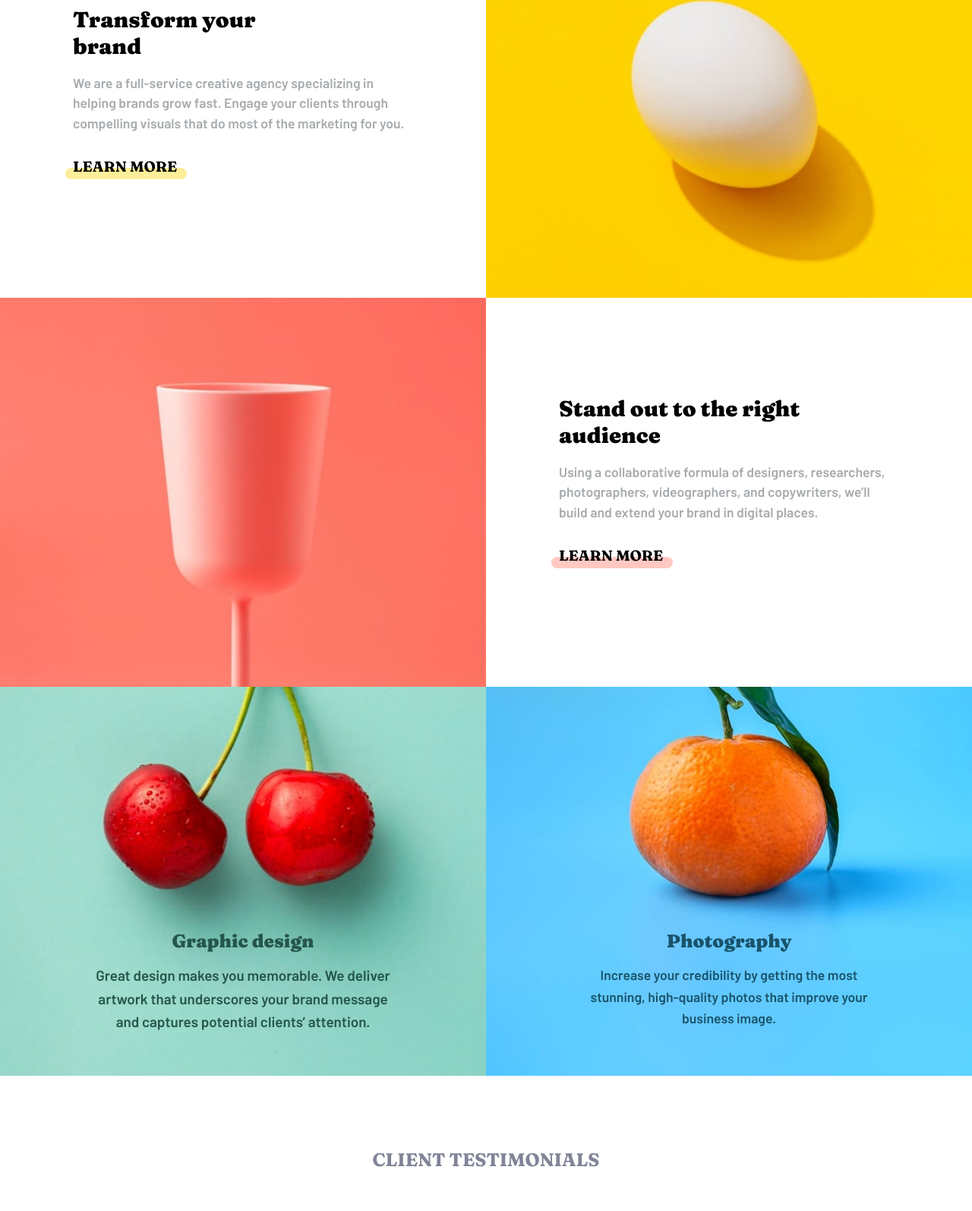
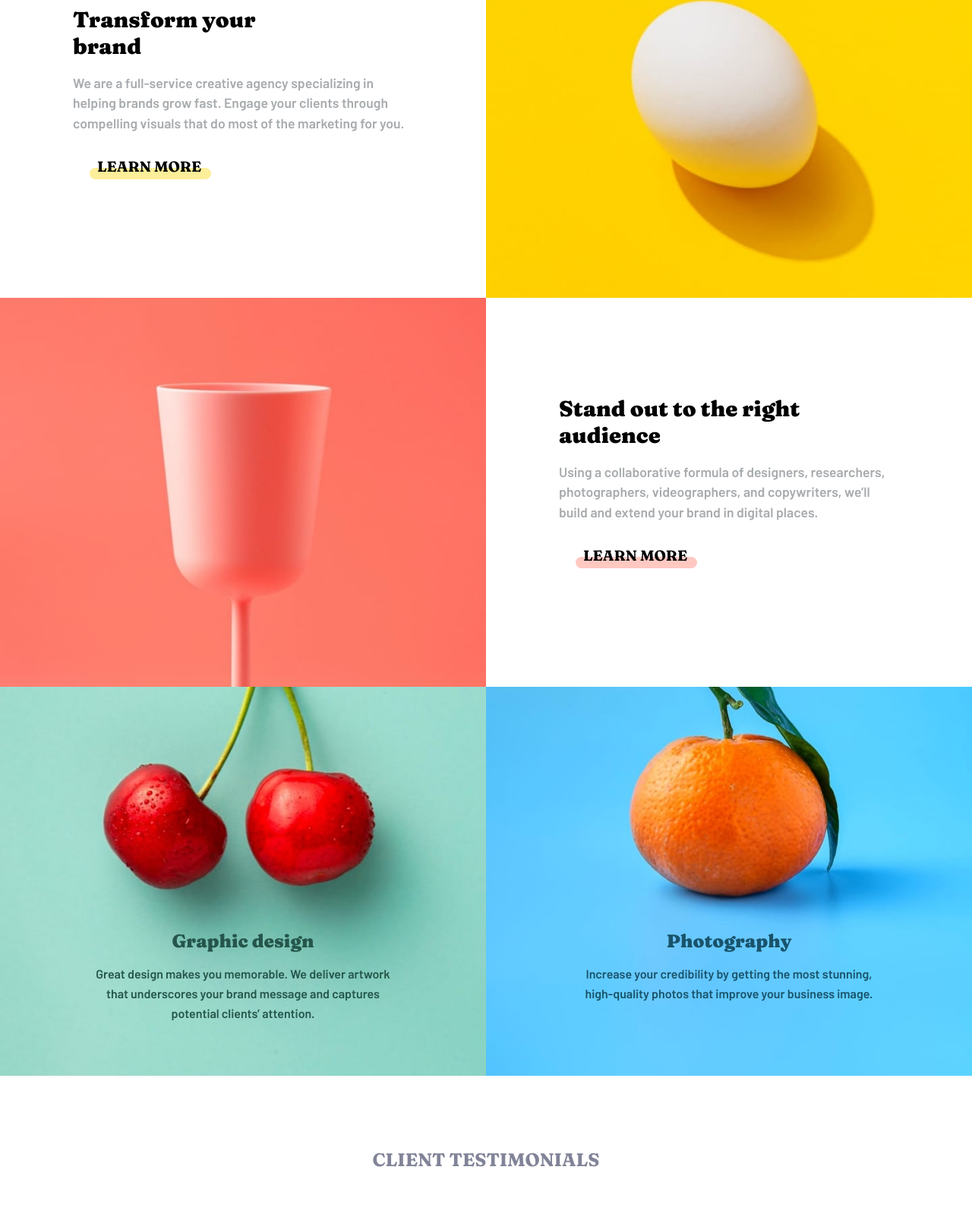
Before and after one commit to franklynxchill/sunnyside-agency-landing-page, a plain HTML site: page index.html in a window 1280 px wide. Shown: the part 773-2367 px from the top of the page at 76% size. Drawn offline with Linux system fonts and the light colour scheme; files whose address does not match are found by name.

Commit message:
updated commit

```diff
--- a/scss/style.scss
+++ b/scss/style.scss
@@ -137,11 +137,10 @@ header {
 
 
 .content {
-  display: none;
+  display: grid;
   grid-template-columns: 100%;
 
   @media (width > 45em) {
-    display: grid;
     grid-template-columns:  50% 50%;
   }
 
@@ -204,7 +203,7 @@ header {
         }
       }
       @media (width > 45em) {
-        margin-left: 3rem;
+        margin-left: 5rem;
       }
     }
     .btn-two {
@@ -225,7 +224,7 @@ header {
         }
       }
       @media (width > 45em) {
-        margin-left: 3rem;
+        margin-left: 5rem;
       }
     }
   }
@@ -278,7 +277,7 @@ header {
       width: 25rem;
       margin: auto;
       padding: 1rem 0 5rem;
-      font-size: 1.18rem;
+      font-size: 1rem;
       line-height: 1.6;
     }
   }
@@ -309,7 +308,7 @@ header {
       width: 25rem;
       margin: 0 auto;
       padding: 1rem 0 5rem;
-      font-size: 1.1rem;
+      font-size: 1rem;
       line-height: 1.6;
 
     }
@@ -329,7 +328,7 @@ header {
   .individuals {
     display: grid;
     justify-content: center;
-    grid-template-columns: 82%;
+    grid-template-columns: 81%;
     @media (width > 45em) {
       grid-template-columns: 24% 24% 24%;
       column-gap: 2rem;
```
Also changed, not shown: dist/css/style.css, 1 other file.
